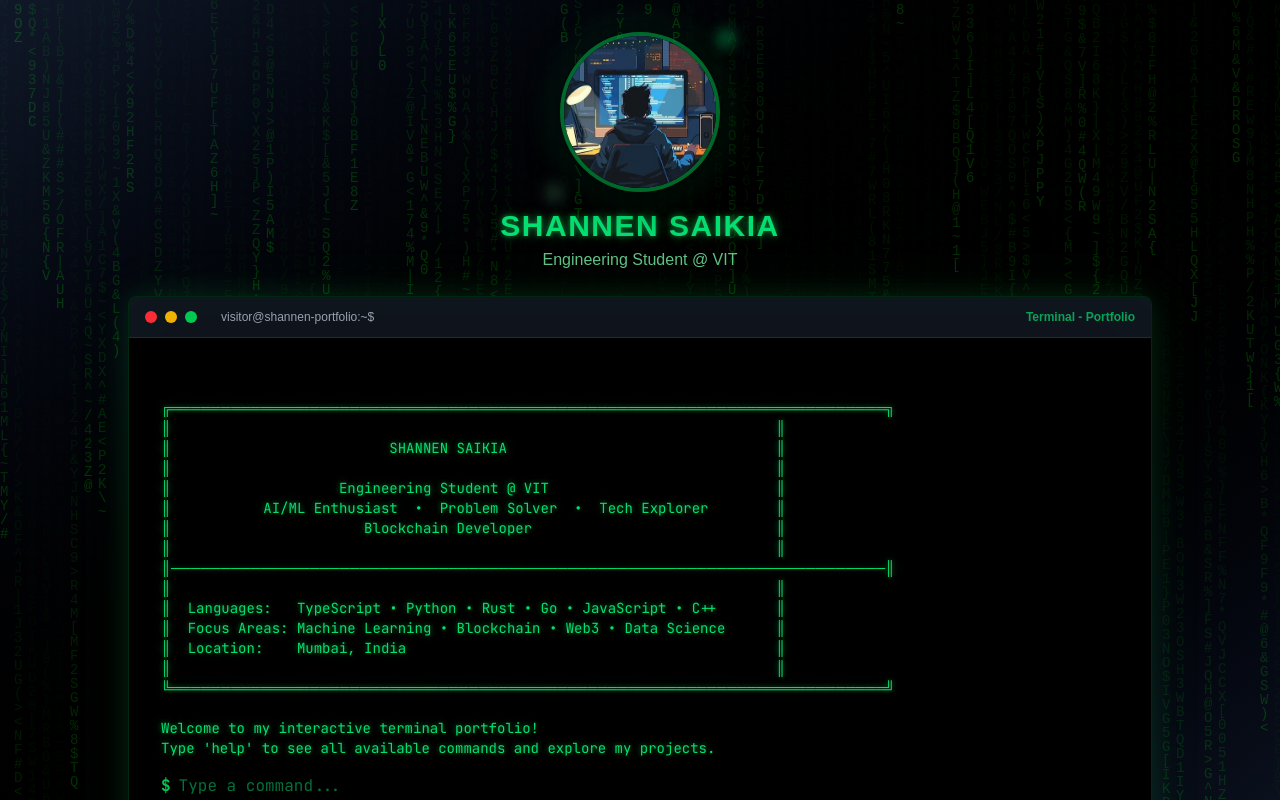
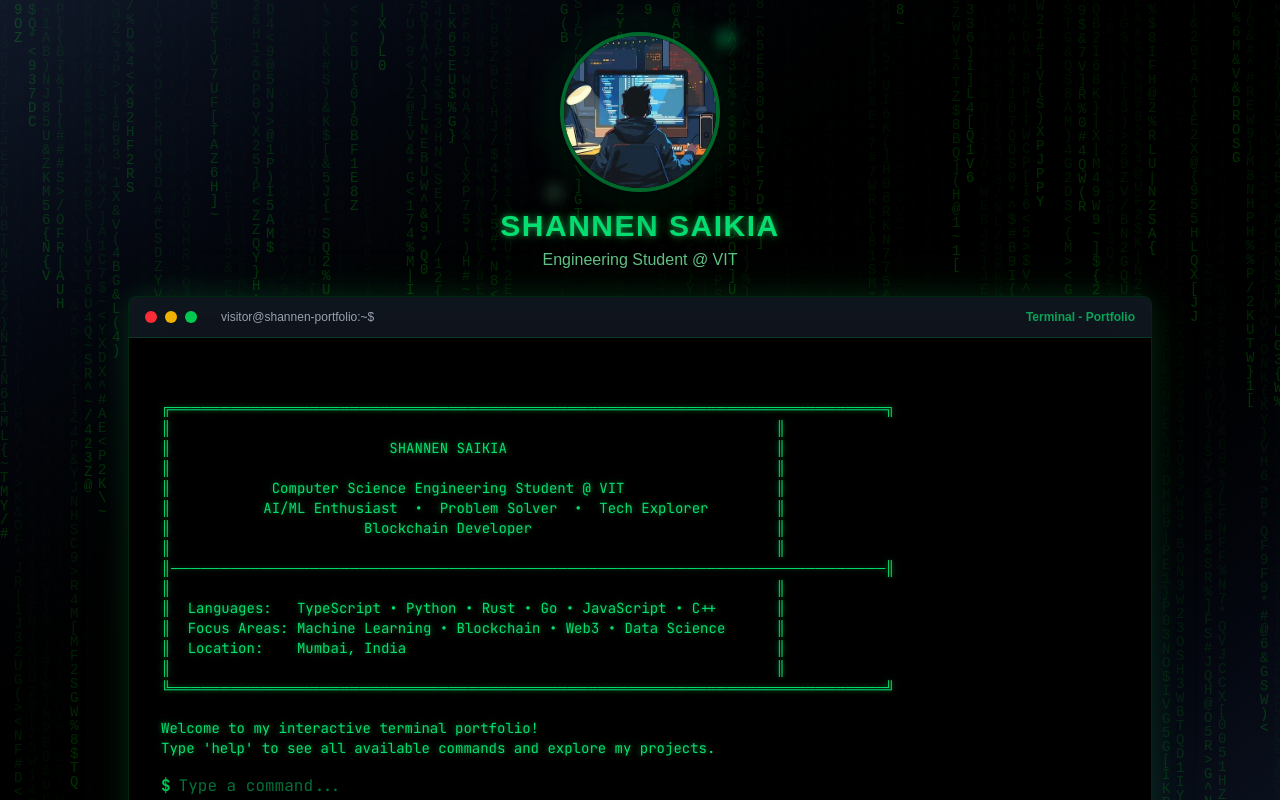
Before and after one commit to myst9811/terminal-portfolio, a Next.js app: page / in a window 1280 px wide. Shown: the top 800 px of the page. Built offline with nearby package versions, Linux system fonts and the light colour scheme.

Commit message:
fix: editing portfolio data

```diff
--- a/src/components/Terminal.tsx
+++ b/src/components/Terminal.tsx
@@ -319,7 +319,7 @@ export default function Terminal() {
               </motion.span>
             </div>
           </div>
-        </div>
+          </div>
 
           {/* Hint Text */}
           <motion.div
--- a/src/data/portfolio.ts
+++ b/src/data/portfolio.ts
@@ -4,7 +4,7 @@ export const portfolioData = {
   location: "Mumbai, India",
   university: "VIT (Vellore Institute of Technology)",
 
-  about: `Hi! I'm Shannen Saikia, an engineering student at VIT with a passion for building, breaking,
+  about: `Hi! I'm Shannen, an engineering student at VIT with a passion for building, breaking,
 and exploring technology. I'm an enthusiastic problem solver with a keen interest in AI/ML and mathematics.
 
 I love working on challenging projects that involve blockchain technology, artificial intelligence,
@@ -91,7 +91,7 @@ blockchain implementations to AI-powered documentation systems.`,
 
   education: [
     {
-      degree: "B.Tech in Engineering",
+      degree: "B.Tech in Computer Science Engineering",
       institution: "VIT (Vellore Institute of Technology)",
       period: "Present",
       description: "Focusing on Computer Science, AI/ML, and Blockchain technologies",
@@ -125,7 +125,7 @@ export const asciiArt = `
 ║                                                                        ║
 ║                          SHANNEN SAIKIA                                ║
 ║                                                                        ║
-║                    Engineering Student @ VIT                           ║
+║            Computer Science Engineering Student @ VIT                  ║
 ║           AI/ML Enthusiast  •  Problem Solver  •  Tech Explorer        ║
 ║                       Blockchain Developer                             ║
 ║                                                                        ║
```
